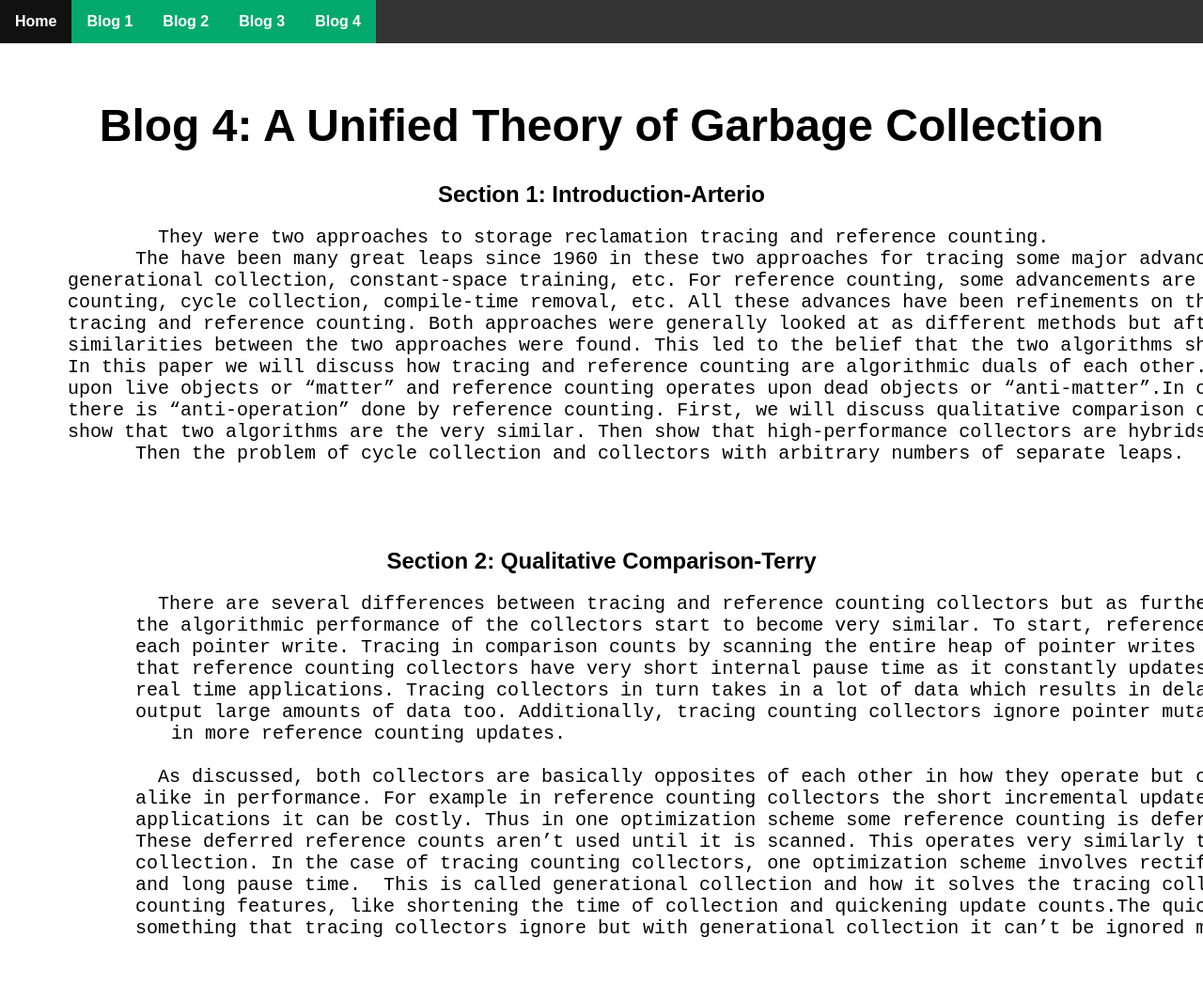
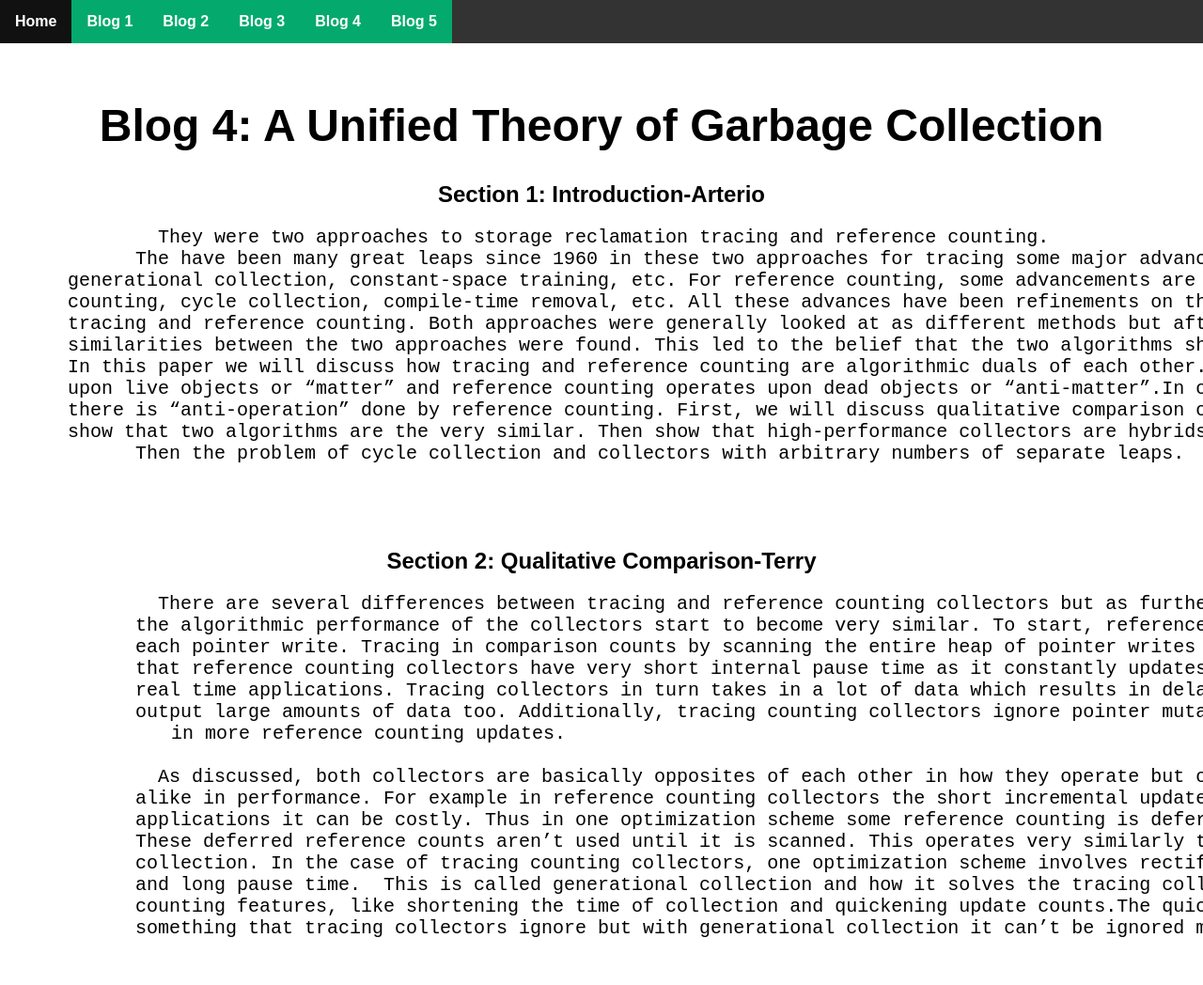
Before and after one commit to ArterioRodrigues/CS499Report, a plain HTML site: page blog4.html in a window 1280 px wide. Shown: the top 1048 px of the page at 94% size. Drawn offline with Linux system fonts and the light colour scheme.

Commit message:
Update blog4.html

```diff
--- a/blog4.html
+++ b/blog4.html
@@ -15,6 +15,7 @@
         <li class= "active"><a href="blog2.html">Blog 2</a></li>
         <li class= "active"><a href="blog3.html">Blog 3</a></li>
         <li class= "active"><a href="blog4.html">Blog 4</a></li>
+	<li class= "active"><a href="blog5.html">Blog 5</a></li>
     </ul>
     <div class = "top">
         <img src="" alt="">
```
